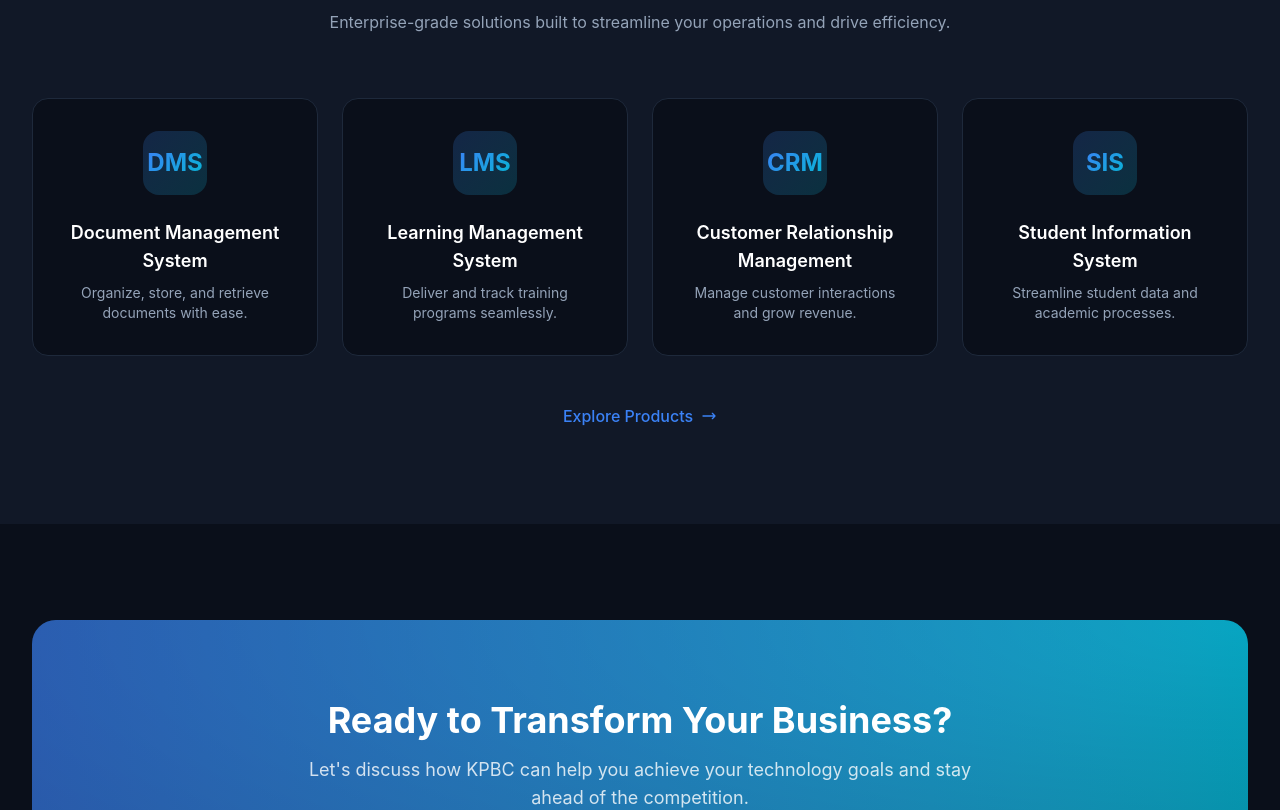
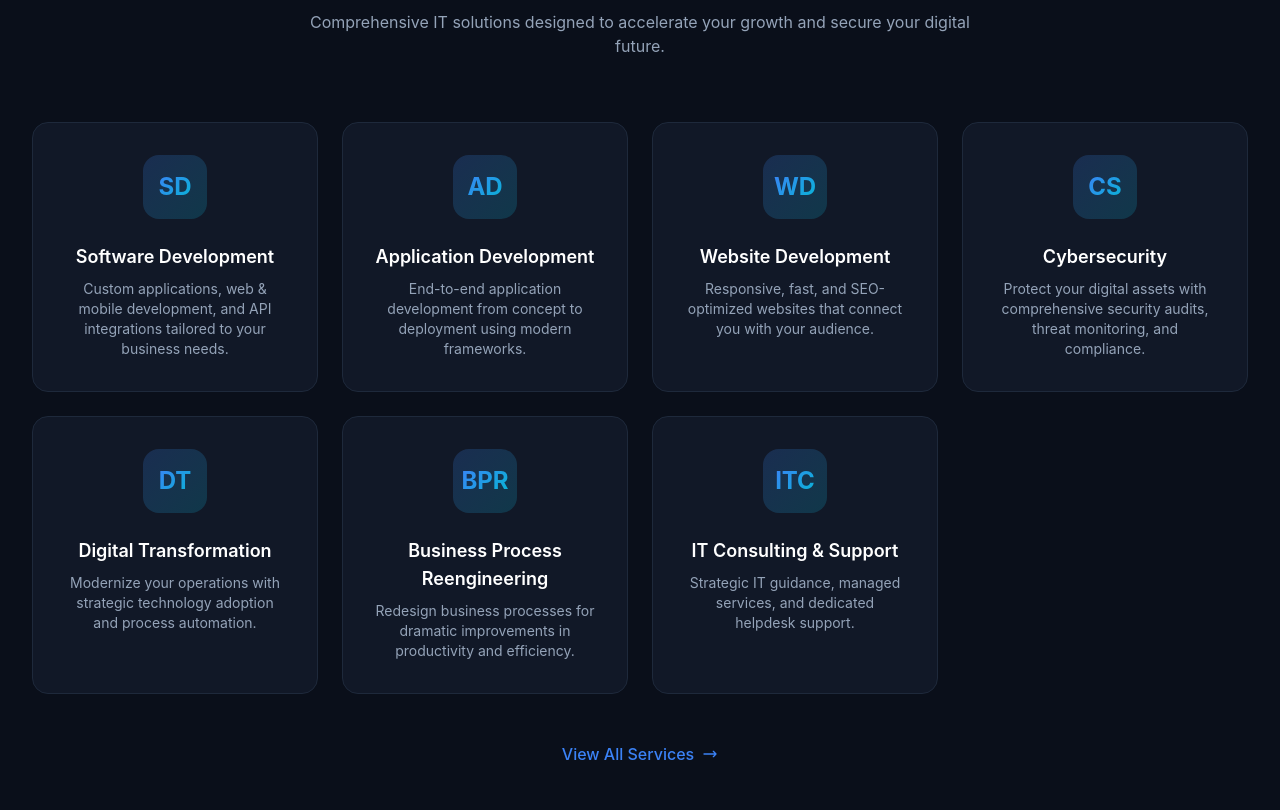
Before and after one commit to Kaizenpbc/kpbc, a Next.js app: page / in a window 1280 px wide. Shown: the part 1220-2030 px from the top of the page. Built offline with nearby package versions, Linux system fonts and the light colour scheme.

Commit message:
Add Services section back to homepage matching Products style
Displays all 7 services in a card grid with abbreviation badges,
matching the Products section layout.

https://claude.ai/code/session_01TAs2vxdyxxkG9S8ZuJrkWA

```diff
--- a/src/app/page.tsx
+++ b/src/app/page.tsx
@@ -3,6 +3,16 @@
 import Link from "next/link";
 import { motion } from "framer-motion";
 import AnimatedSection from "@/components/AnimatedSection";
+
+const services = [
+  { abbr: "SD", name: "Software Development", description: "Custom applications, web & mobile development, and API integrations tailored to your business needs." },
+  { abbr: "AD", name: "Application Development", description: "End-to-end application development from concept to deployment using modern frameworks." },
+  { abbr: "WD", name: "Website Development", description: "Responsive, fast, and SEO-optimized websites that connect you with your audience." },
+  { abbr: "CS", name: "Cybersecurity", description: "Protect your digital assets with comprehensive security audits, threat monitoring, and compliance." },
+  { abbr: "DT", name: "Digital Transformation", description: "Modernize your operations with strategic technology adoption and process automation." },
+  { abbr: "BPR", name: "Business Process Reengineering", description: "Redesign business processes for dramatic improvements in productivity and efficiency." },
+  { abbr: "ITC", name: "IT Consulting & Support", description: "Strategic IT guidance, managed services, and dedicated helpdesk support." },
+];
 
 const products = [
   { abbr: "DMS", name: "Document Management System", description: "Organize, store, and retrieve documents with ease." },
@@ -98,6 +108,46 @@ export default function Home() {
         </div>
       </section>
 
+      {/* Services Section */}
+      <section className="py-24">
+        <div className="max-w-7xl mx-auto px-4 sm:px-6 lg:px-8">
+          <AnimatedSection className="text-center mb-16">
+            <h2 className="text-3xl sm:text-4xl font-bold text-white mb-4">
+              Our <span className="gradient-text">Services</span>
+            </h2>
+            <p className="text-muted max-w-2xl mx-auto">
+              Comprehensive IT solutions designed to accelerate your growth and secure your digital future.
+            </p>
+          </AnimatedSection>
+
+          <div className="grid sm:grid-cols-2 lg:grid-cols-4 gap-6">
+            {services.map((service, i) => (
+              <AnimatedSection key={service.abbr} delay={i * 0.1}>
+                <div className="group relative p-8 rounded-2xl bg-surface border border-surface-light hover:border-primary/30 transition-all duration-300 glow-hover text-center h-full">
+                  <div className="w-16 h-16 rounded-2xl bg-gradient-to-br from-primary/20 to-accent/20 flex items-center justify-center mx-auto mb-6">
+                    <span className="text-2xl font-bold gradient-text">{service.abbr}</span>
+                  </div>
+                  <h3 className="text-lg font-semibold text-white mb-2">{service.name}</h3>
+                  <p className="text-muted text-sm">{service.description}</p>
+                </div>
+              </AnimatedSection>
+            ))}
+          </div>
+
+          <AnimatedSection className="text-center mt-12">
+            <Link
+              href="/services"
+              className="inline-flex items-center text-primary hover:text-primary-light font-medium transition-colors"
+            >
+              View All Services
+              <svg className="ml-2 w-4 h-4" fill="none" stroke="currentColor" viewBox="0 0 24 24">
+                <path strokeLinecap="round" strokeLinejoin="round" strokeWidth={2} d="M17 8l4 4m0 0l-4 4m4-4H3" />
+              </svg>
+            </Link>
+          </AnimatedSection>
+        </div>
+      </section>
+
       {/* Products Section */}
       <section className="py-24 bg-surface">
         <div className="max-w-7xl mx-auto px-4 sm:px-6 lg:px-8">
```
